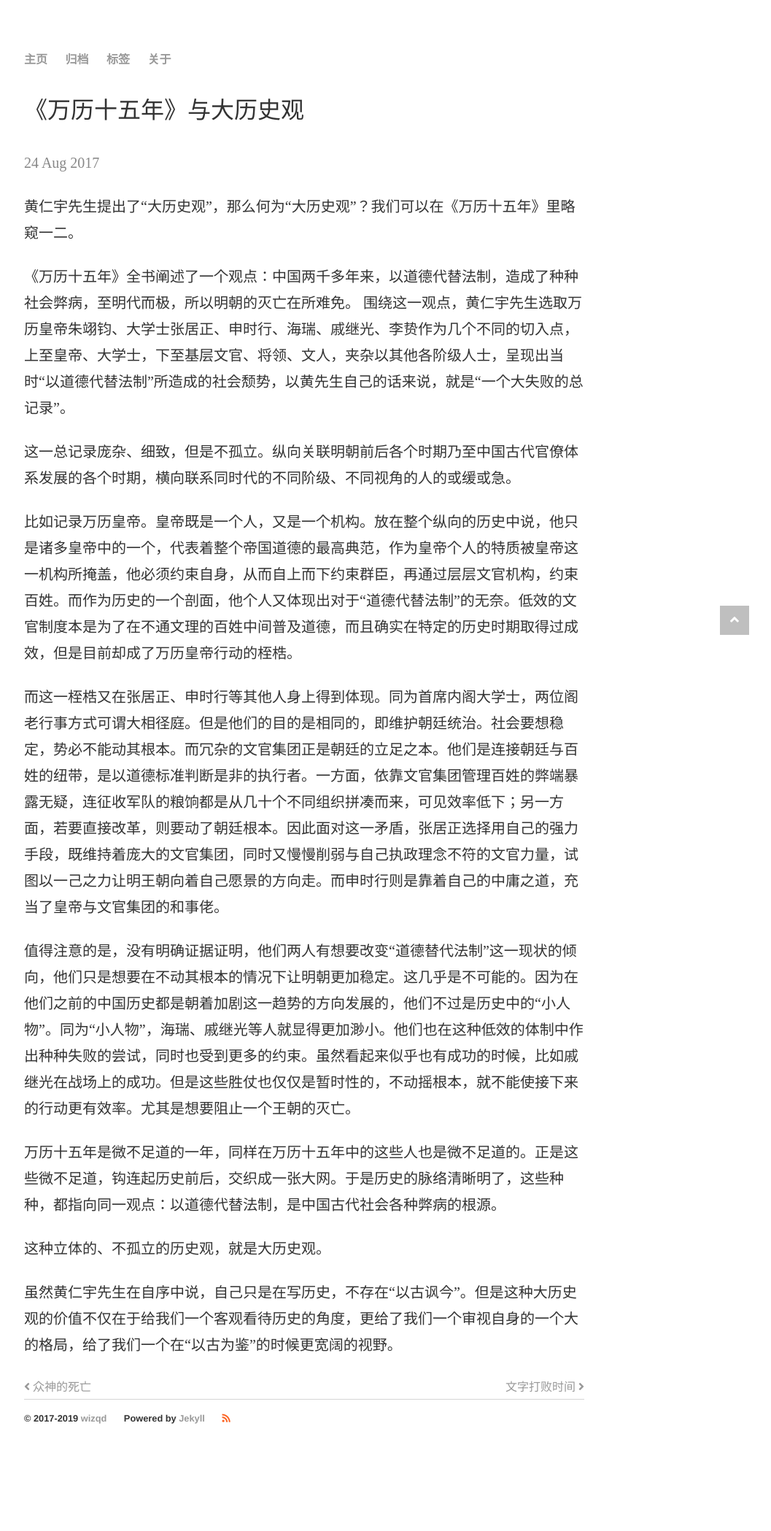
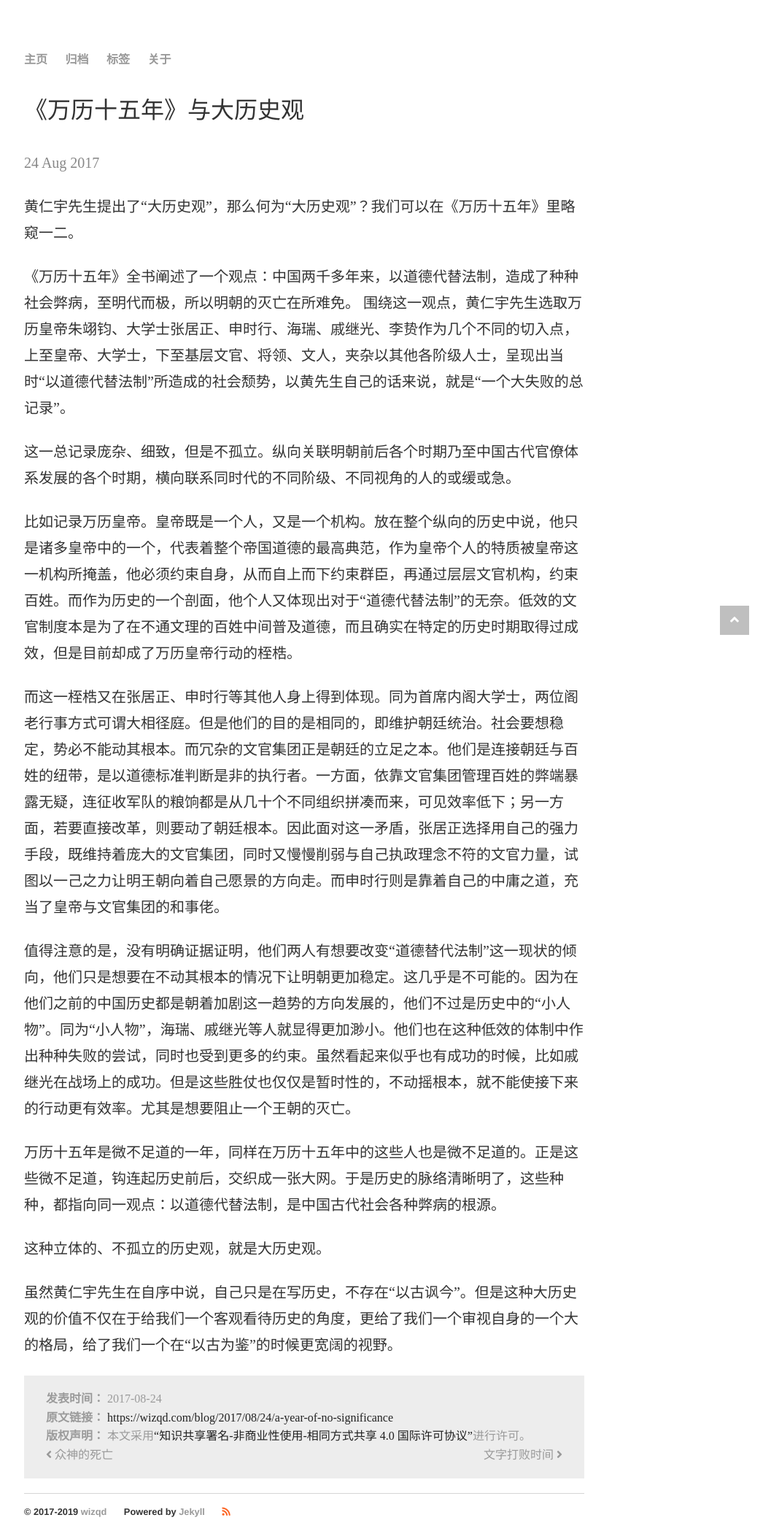
Before and after one commit to chqid/chqid.blog.io, a Jekyll site: the page built from _posts/2017-08-24-a-year-of-no-significance.md, in a window 1280 px wide. Shown: the whole page at 73% size, without its empty margins (223-1280 px from the left). Built offline with Jekyll 4.4.1, drawn with Linux system fonts in a browser that asks for light colours; nearby versions of some CDN libraries; comment, search, counter and statistics services are not loaded; before the commit the page ends 1969 px from its top, so only the background shows below that.

Commit message:
re-add post-copyright

```diff
--- a/_includes/post-copyright.html
+++ b/_includes/post-copyright.html
@@ -1,17 +1,13 @@
 <div class="post_copyright">
 	<div>
-		<strong>作者：</strong>
-		wizqd
-	</div>
-	<div>
-		<strong>修改时间：</strong>
-		{{ post.date }}
+		<strong>发表时间：</strong>
+		{{ page.date | date:"%Y-%m-%d" }}
 	</div>
 	<div>
 		<strong>原文链接：</strong>
-		<a href="{{ post.url | absolute_url }}" title="{{ post.title }}">{{ post.url | absolute_url }}</a>
+		<a href="{{ page.url | absolute_url }}" title="{{ page.title }}">{{ page.url | absolute_url }}</a>
 	</div>
 	<div>
-		<strong>版权：</strong>
+		<strong>版权声明：</strong>
 		本文采用<a rel="license" href="http://creativecommons.org/licenses/by-nc-sa/4.0/">“知识共享署名-非商业性使用-相同方式共享 4.0 国际许可协议”</a>进行许可。
 </div>
--- a/_layouts/post.html
+++ b/_layouts/post.html
@@ -8,7 +8,7 @@ layout: default
   <div class="post">
     {{ content }}
   </div>
-  <!-- {% include post-copyright.html %} -->
+  {% include post-copyright.html %}
   {% include post-navigation.html %}
   {% include return-to-top.html %}
 </div>
--- a/assets/css/main.css
+++ b/assets/css/main.css
@@ -149,11 +149,12 @@ blockquote::after {
 
 /*------post_copyright-----*/
 .post_copyright {
-    margin: 40px auto;
-    color: #555555;
-    padding: 1.2em 30px 1.2em 75px;
+    margin: 20px auto;
+    color: #9b9b9b;
+    padding: 1.2em 30px 1.2em 30px;
     line-height: 1.6;
-    position: absolute;
+    position: relative;
+    text-align: left;
     background: #ededed;
 }
 
```
